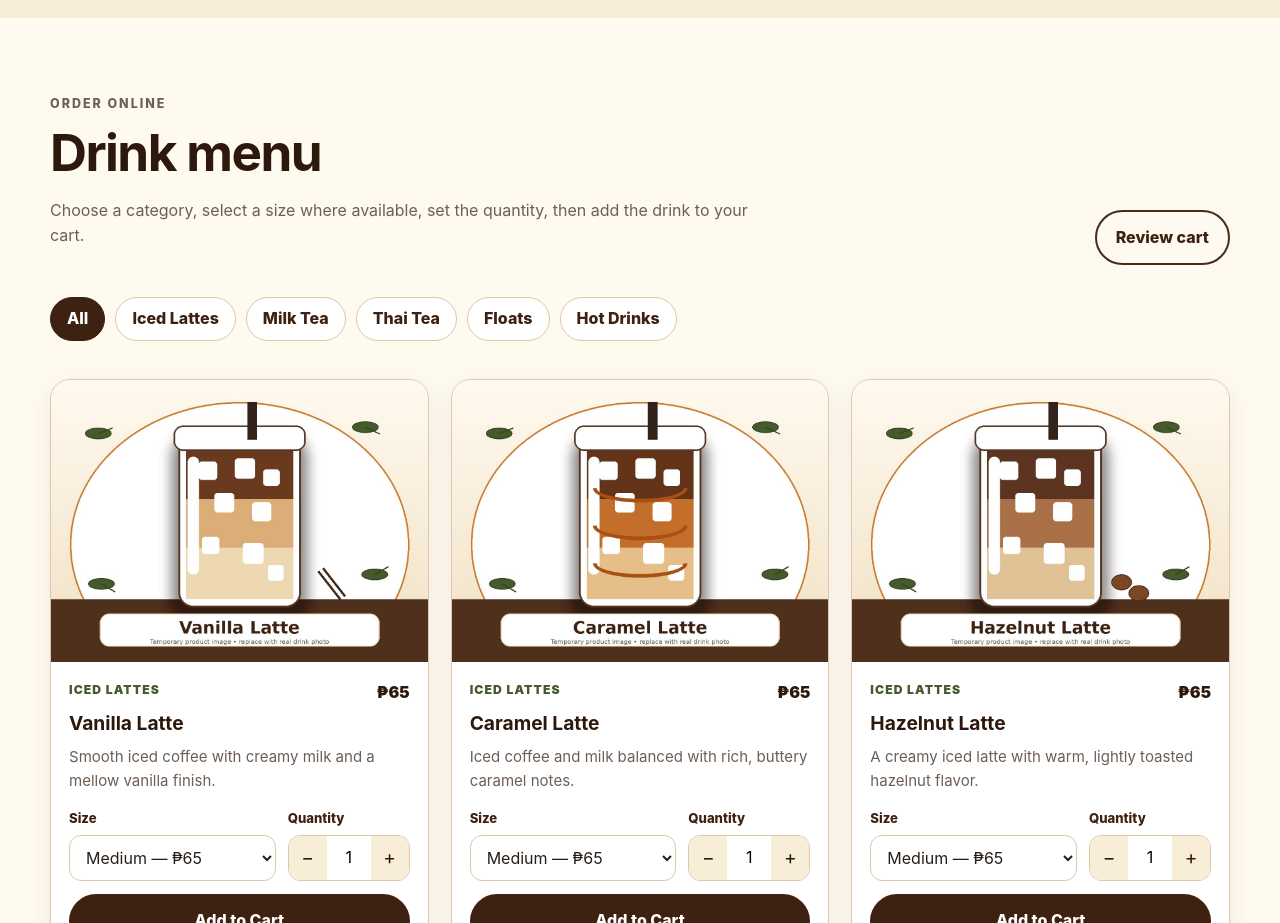
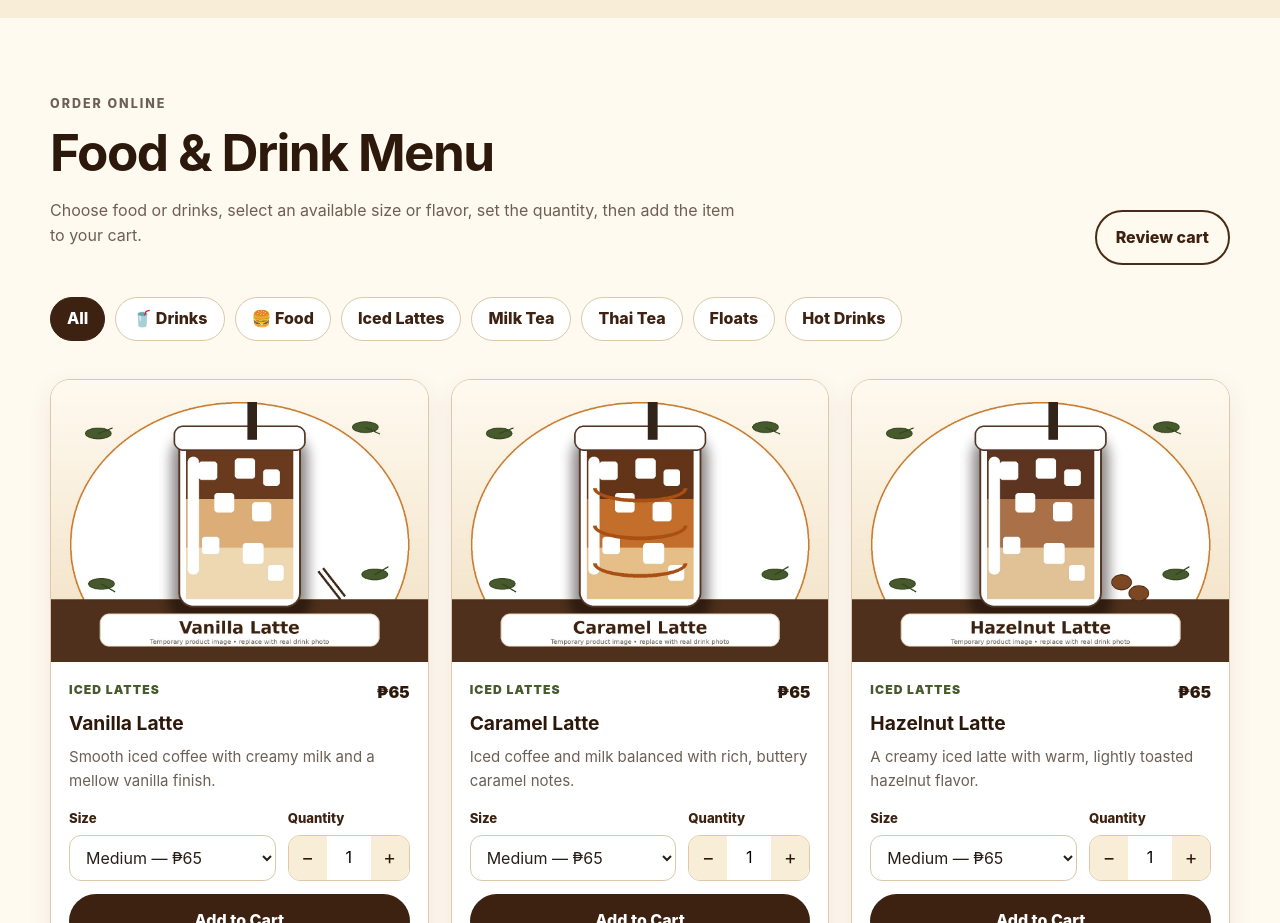
Before and after one commit to Meowziecafe/meowzies-cafe-ordering, a plain HTML site: page index.html in a window 1280 px wide. Shown: the part 1940-2863 px from the top of the page. Drawn offline with Linux system fonts and the light colour scheme.

Commit message:
Update index.html

```diff
--- a/index.html
+++ b/index.html
@@ -94,14 +94,16 @@
         <div class="section-heading menu-heading">
           <div>
             <p class="eyebrow">Order online</p>
-            <h2 id="menu-title">Drink menu</h2>
-            <p>Choose a category, select a size where available, set the quantity, then add the drink to your cart.</p>
+           <h2 id="menu-title">Food & Drink Menu</h2>
+<p>Choose food or drinks, select an available size or flavor, set the quantity, then add the item to your cart.</p>
           </div>
           <button class="button button-secondary desktop-cart-shortcut" id="menuCartButton" type="button">Review cart</button>
         </div>
 
-        <div class="category-filters" id="categoryFilters" role="group" aria-label="Filter menu by category">
+       <div class="category-filters" id="categoryFilters" role="group" aria-label="Filter food and drinks by category">
   <button class="filter-button is-active" type="button" data-category="all" aria-pressed="true">All</button>
+  <button class="filter-button" type="button" data-category="drinks" aria-pressed="false">🥤 Drinks</button>
+  <button class="filter-button" type="button" data-category="food" aria-pressed="false">🍔 Food</button>
   <button class="filter-button" type="button" data-category="iced-lattes" aria-pressed="false">Iced Lattes</button>
   <button class="filter-button" type="button" data-category="milk-tea" aria-pressed="false">Milk Tea</button>
   <button class="filter-button" type="button" data-category="thai-tea" aria-pressed="false">Thai Tea</button>
@@ -214,7 +216,7 @@
       <div class="empty-cart" id="emptyCartMessage">
         <span aria-hidden="true">🐾</span>
         <h3>Your cart is empty</h3>
-        <p>Add a drink from the menu to begin your order.</p>
+        <p>Add food or a drink from the menu to begin your order.</p>
         <button class="button button-secondary" id="continueShoppingButton" type="button">Browse menu</button>
       </div>
     </div>
```
Lines whose indentation alone changed are shown as unchanged.
